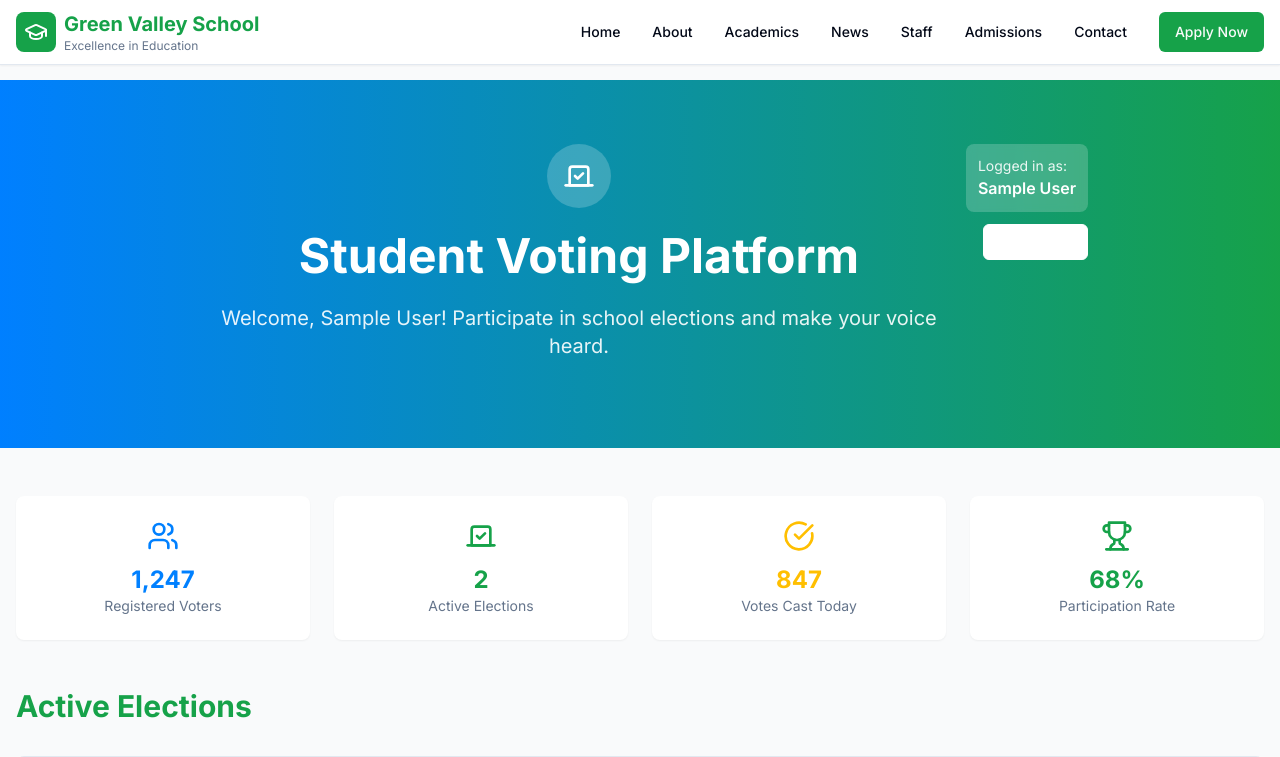
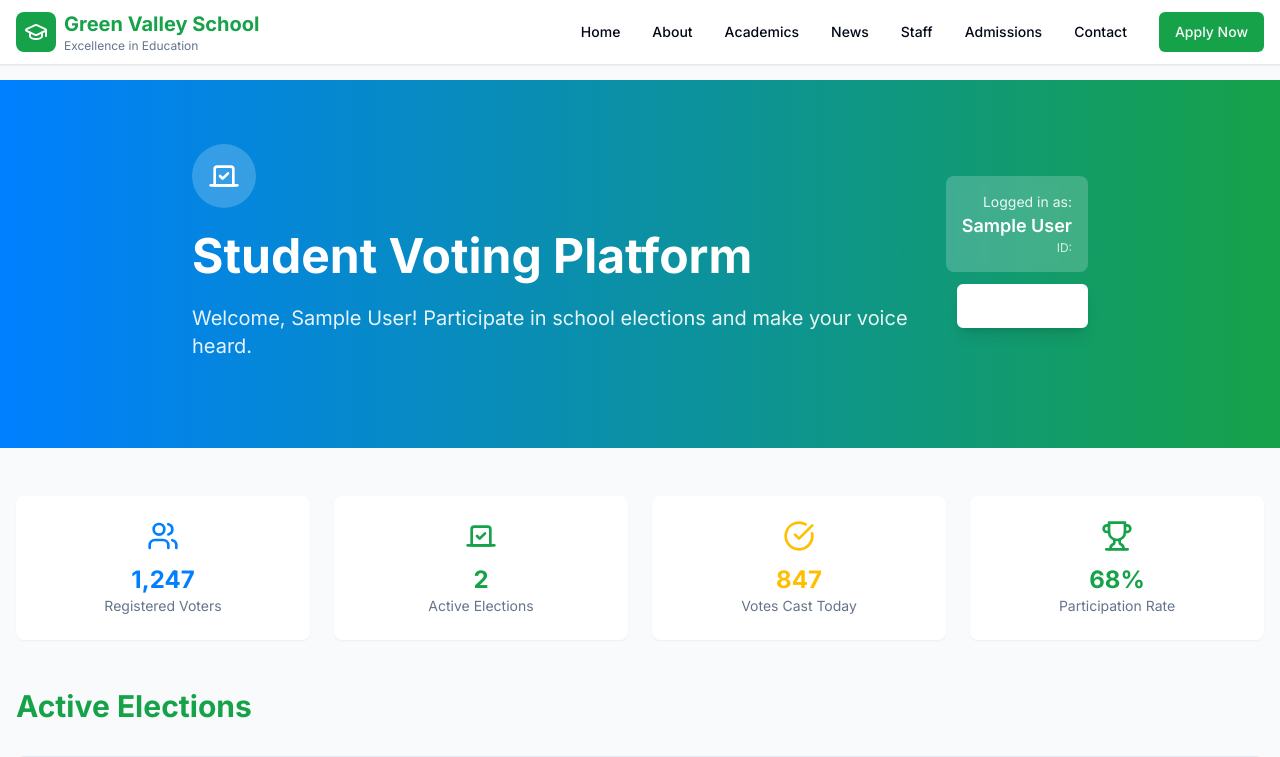
Before and after one commit to co-pk/green-valley-hub, a React (Vite) app: page /voting in a window 1280 px wide. Shown: the top 757 px of the page. Built offline with nearby package versions, Linux system fonts and the light colour scheme; sample sign-in values are in the browser's storage.

Commit message:
Fix: Make logout button visible
Make the logout button visible in the student voting platform.

```diff
--- a/src/pages/Voting.tsx
+++ b/src/pages/Voting.tsx
@@ -110,9 +110,9 @@ const Voting = () => {
         <section className="bg-gradient-to-r from-valley-blue to-valley-green py-16 text-white">
           <div className="container mx-auto px-4">
             <div className="max-w-4xl mx-auto">
-              <div className="flex justify-between items-start mb-6">
-                <div className="text-center flex-1">
-                  <div className="w-16 h-16 bg-white/20 rounded-full flex items-center justify-center mx-auto mb-6">
+              <div className="flex flex-col md:flex-row justify-between items-center mb-6">
+                <div className="text-center md:text-left flex-1 mb-6 md:mb-0">
+                  <div className="w-16 h-16 bg-white/20 rounded-full flex items-center justify-center mx-auto md:mx-0 mb-6">
                     <Vote className="w-8 h-8" />
                   </div>
                   <h1 className="text-4xl md:text-5xl font-bold mb-6">Student Voting Platform</h1>
@@ -120,18 +120,19 @@ const Voting = () => {
                     Welcome, {student?.name}! Participate in school elections and make your voice heard.
                   </p>
                 </div>
-                <div className="flex flex-col items-end">
-                  <div className="bg-white/20 backdrop-blur-sm rounded-lg p-3 mb-3">
+                <div className="flex flex-col items-center md:items-end space-y-3">
+                  <div className="bg-white/20 backdrop-blur-sm rounded-lg p-4 text-center md:text-right">
                     <p className="text-sm text-white/90">Logged in as:</p>
-                    <p className="font-semibold">{student?.name}</p>
+                    <p className="font-semibold text-lg">{student?.name}</p>
+                    <p className="text-xs text-white/80">ID: {student?.studentId}</p>
                   </div>
                   <Button
                     onClick={handleLogout}
                     variant="outline"
-                    size="sm"
-                    className="border-white text-white hover:bg-white hover:text-valley-green"
+                    size="lg"
+                    className="border-2 border-white text-white hover:bg-white hover:text-valley-green font-semibold px-6 py-3 shadow-lg transition-all duration-200 hover:shadow-xl"
                   >
-                    <LogOut className="w-4 h-4 mr-2" />
+                    <LogOut className="w-5 h-5 mr-2" />
                     Logout
                   </Button>
                 </div>
```
